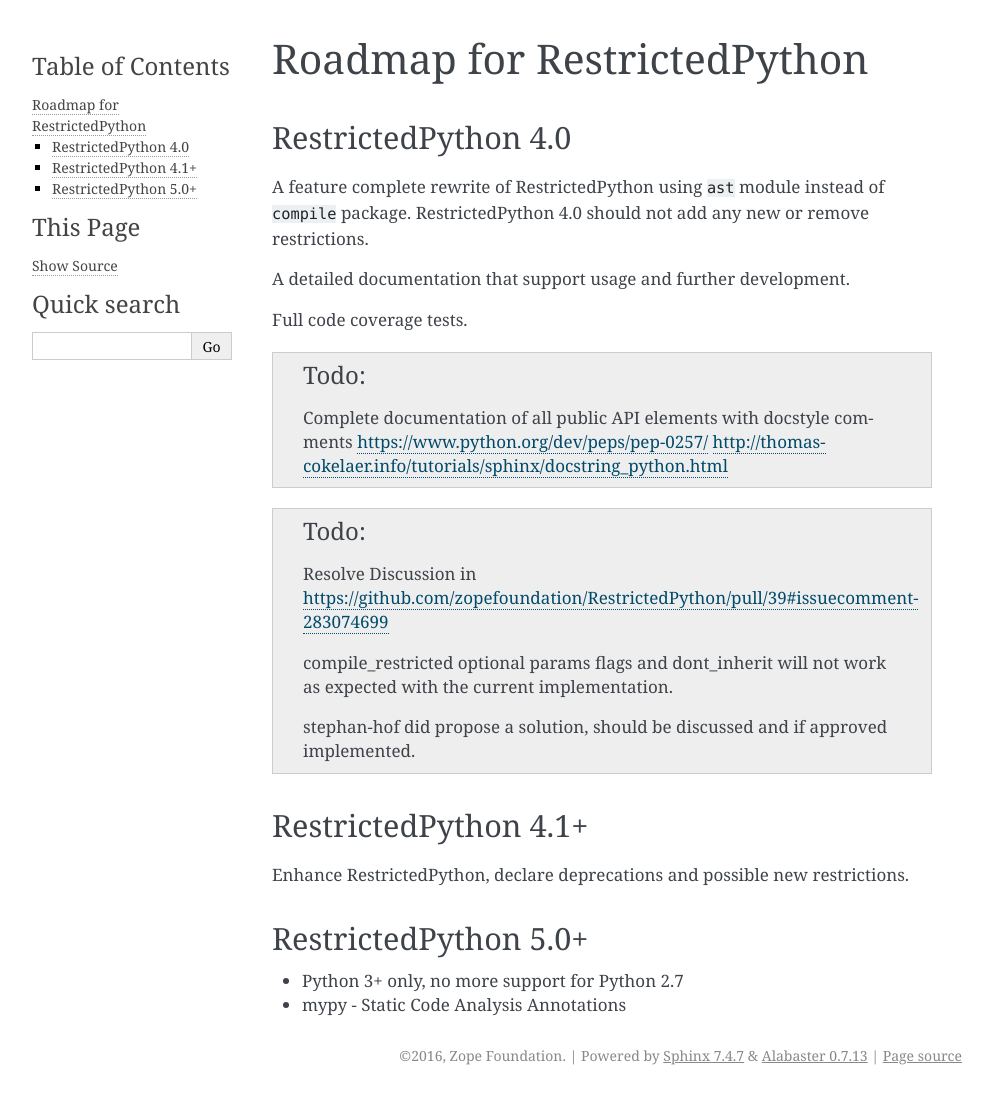
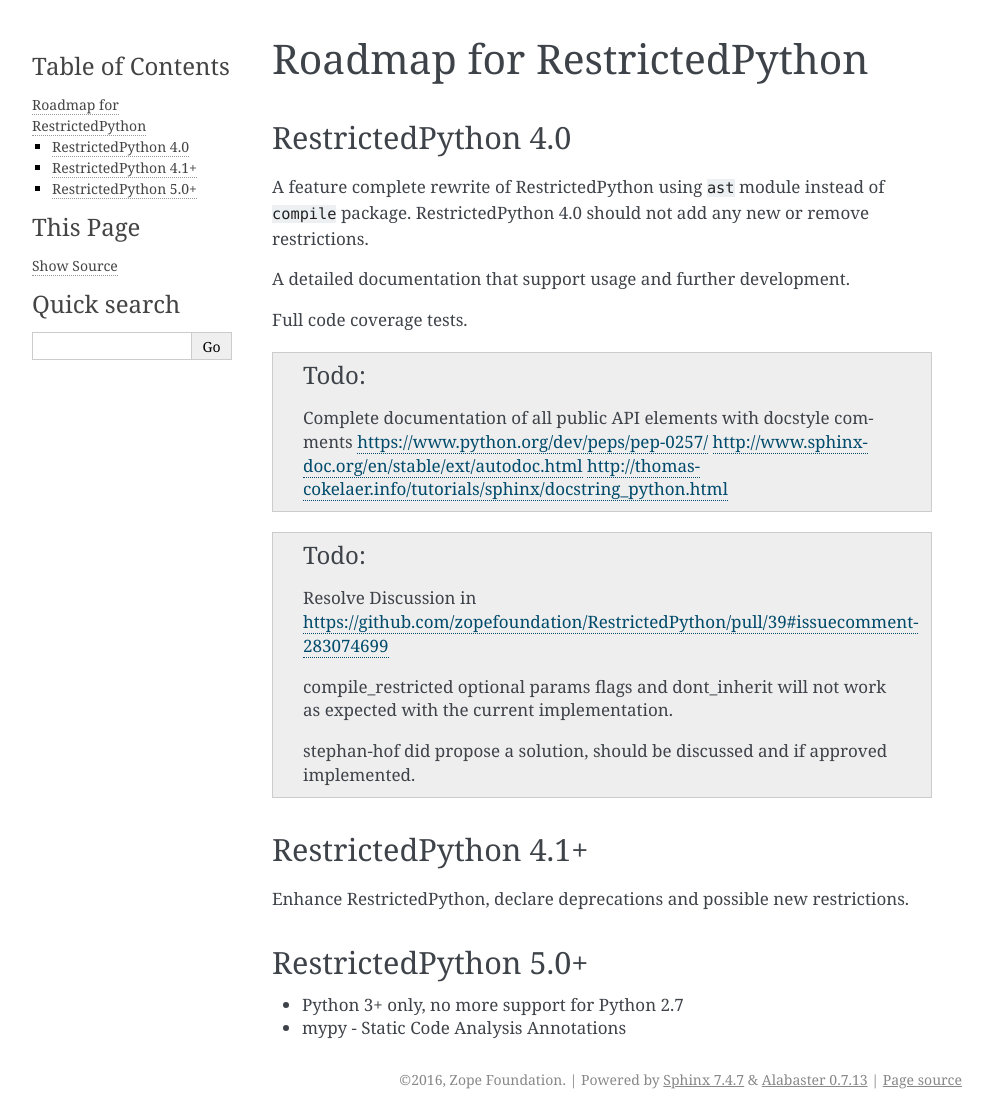
Before and after one commit to zopefoundation/RestrictedPython, a Sphinx documentation site: the page built from docs/roadmap/index.rst, in a window 1280 px wide. Shown: the whole page, without its empty margins (148-1141 px from the left). Built offline with Sphinx 7.4.7, drawn with Linux system fonts in a browser that asks for light colours; before the commit the page ends 1095 px from its top, so only the background shows below that.

Commit message:
add autodoc to roadmap

```diff
--- a/docs/conf.py
+++ b/docs/conf.py
@@ -29,6 +29,7 @@
 # extensions coming with Sphinx (named 'sphinx.ext.*') or your custom
 # ones.
 extensions = [
+    'sphinx.ext.autodoc',
     'sphinx.ext.intersphinx',
     'sphinx.ext.todo',
     'sphinx.ext.doctest',
--- a/docs/roadmap/index.rst
+++ b/docs/roadmap/index.rst
@@ -15,6 +15,7 @@
 
     Complete documentation of all public API elements with docstyle comments
     https://www.python.org/dev/peps/pep-0257/
+    http://www.sphinx-doc.org/en/stable/ext/autodoc.html
     http://thomas-cokelaer.info/tutorials/sphinx/docstring_python.html
 
 .. todo::
```
